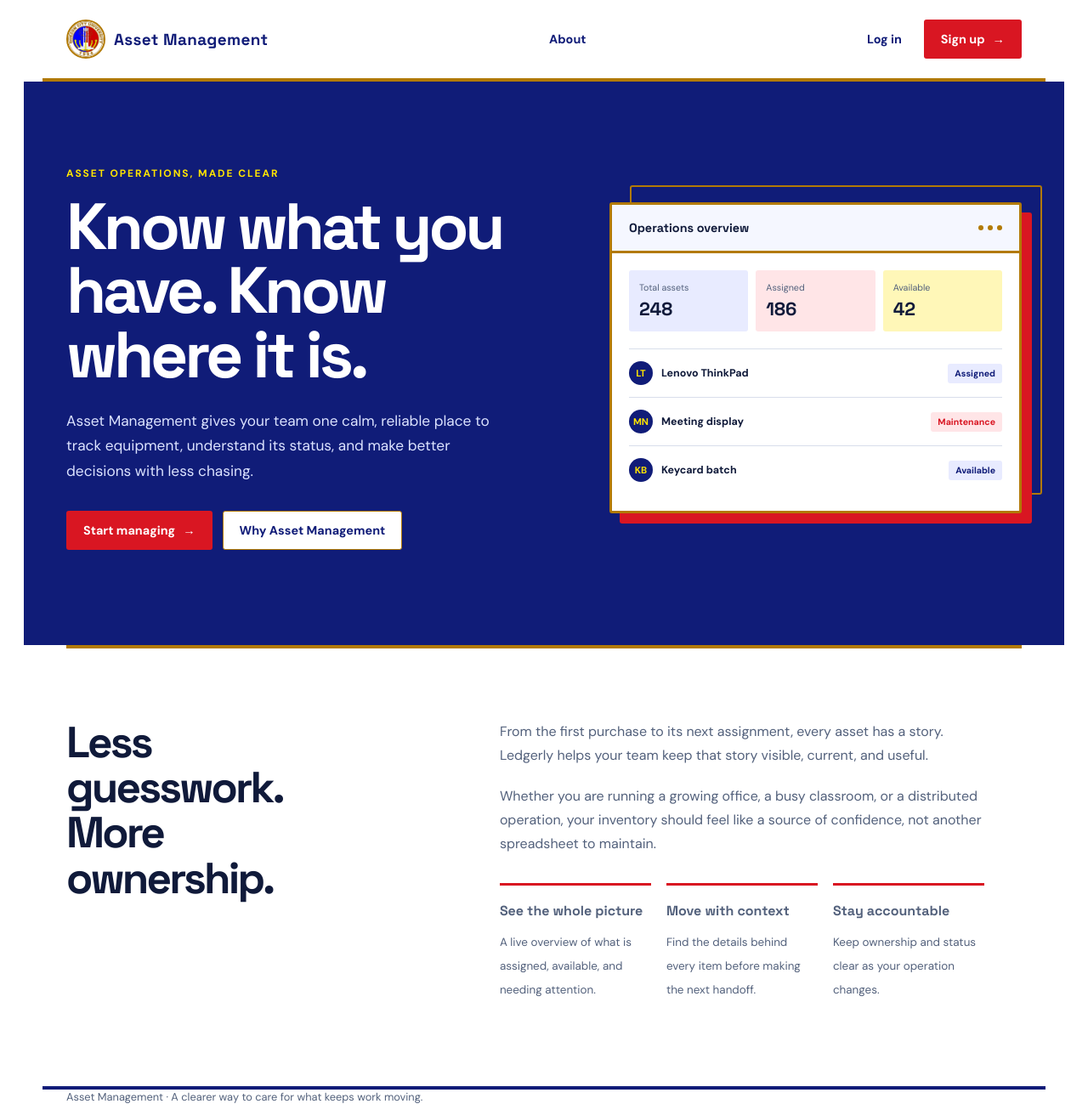
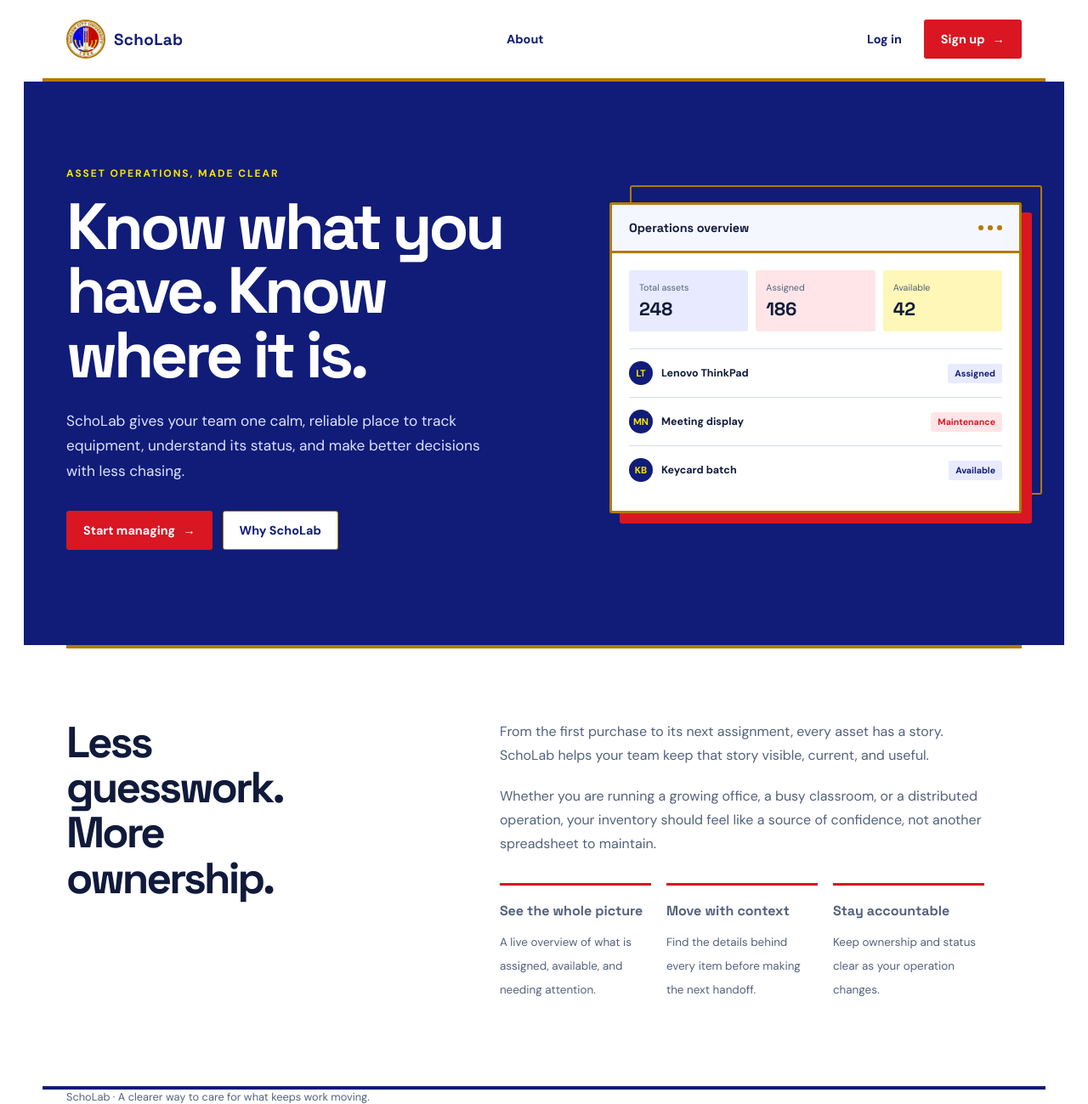
Before and after one commit to Nelliiee/Asset-Management, a Laravel app: page / in a window 1280 px wide. Shown: the whole page at 85% size. Run offline with Laravel 12, Linux system fonts and the light colour scheme.

Commit message:
landing page name update

```diff
--- a/resources/views/welcome.blade.php
+++ b/resources/views/welcome.blade.php
@@ -4,7 +4,7 @@
     <meta charset="UTF-8">
     <meta name="viewport" content="width=device-width, initial-scale=1.0">
     <meta name="description" content="A clearer way to track, assign, and care for every company asset.">
-    <title>QCU | Asset Management</title>
+    <title>QCU | SchoLab</title>
     <link rel="preconnect" href="https://fonts.googleapis.com">
     <link rel="preconnect" href="https://fonts.gstatic.com" crossorigin>
     <link href="https://fonts.googleapis.com/css2?family=DM+Sans:wght@400;500;600;700&family=Space+Grotesk:wght@500;600;700&display=swap" rel="stylesheet">
@@ -158,7 +158,7 @@
 </head>
 <body>
     <header class="shell nav">
-        <a class="brand" href="{{ url('/') }}"><img class="brand-mark" src="{{ asset('images/cropped-logo.webp') }}" alt=""> Asset Management</a>
+        <a class="brand" href="{{ url('/') }}"><img class="brand-mark" src="{{ asset('images/cropped-logo.webp') }}" alt=""> SchoLab</a>
         <nav class="nav-links" aria-label="Main navigation">
             <a href="#about">About</a>
         </nav>
@@ -173,10 +173,10 @@
             <div>
                 <div class="eyebrow">Asset operations, made clear</div>
                 <h1>Know what you have. Know where it is.</h1>
-                <p class="hero-copy">Asset Management gives your team one calm, reliable place to track equipment, understand its status, and make better decisions with less chasing.</p>
+                <p class="hero-copy">SchoLab gives your team one calm, reliable place to track equipment, understand its status, and make better decisions with less chasing.</p>
                 <div class="hero-actions">
                     <a class="button button-primary" href="/admin/register">Start managing <span aria-hidden="true">&#8594;</span></a>
-                    <a class="button button-light" href="#about">Why Asset Management</a>
+                    <a class="button button-light" href="#about">Why SchoLab</a>
                 </div>
             </div>
 
@@ -200,7 +200,7 @@
         <section class="about" id="about">
             <h2>Less guesswork. More ownership.</h2>
             <div class="about-copy">
-                <p>From the first purchase to its next assignment, every asset has a story. Ledgerly helps your team keep that story visible, current, and useful.</p>
+                <p>From the first purchase to its next assignment, every asset has a story. SchoLab helps your team keep that story visible, current, and useful.</p>
                 <p>Whether you are running a growing office, a busy classroom, or a distributed operation, your inventory should feel like a source of confidence, not another spreadsheet to maintain.</p>
                 <div class="principles">
                     <div class="principle"><strong>See the whole picture</strong><span>A live overview of what is assigned, available, and needing attention.</span></div>
@@ -211,6 +211,6 @@
         </section>
     </main>
 
-    <footer class="shell">Asset Management · A clearer way to care for what keeps work moving.</footer>
+    <footer class="shell">SchoLab · A clearer way to care for what keeps work moving.</footer>
 </body>
 </html>
```
